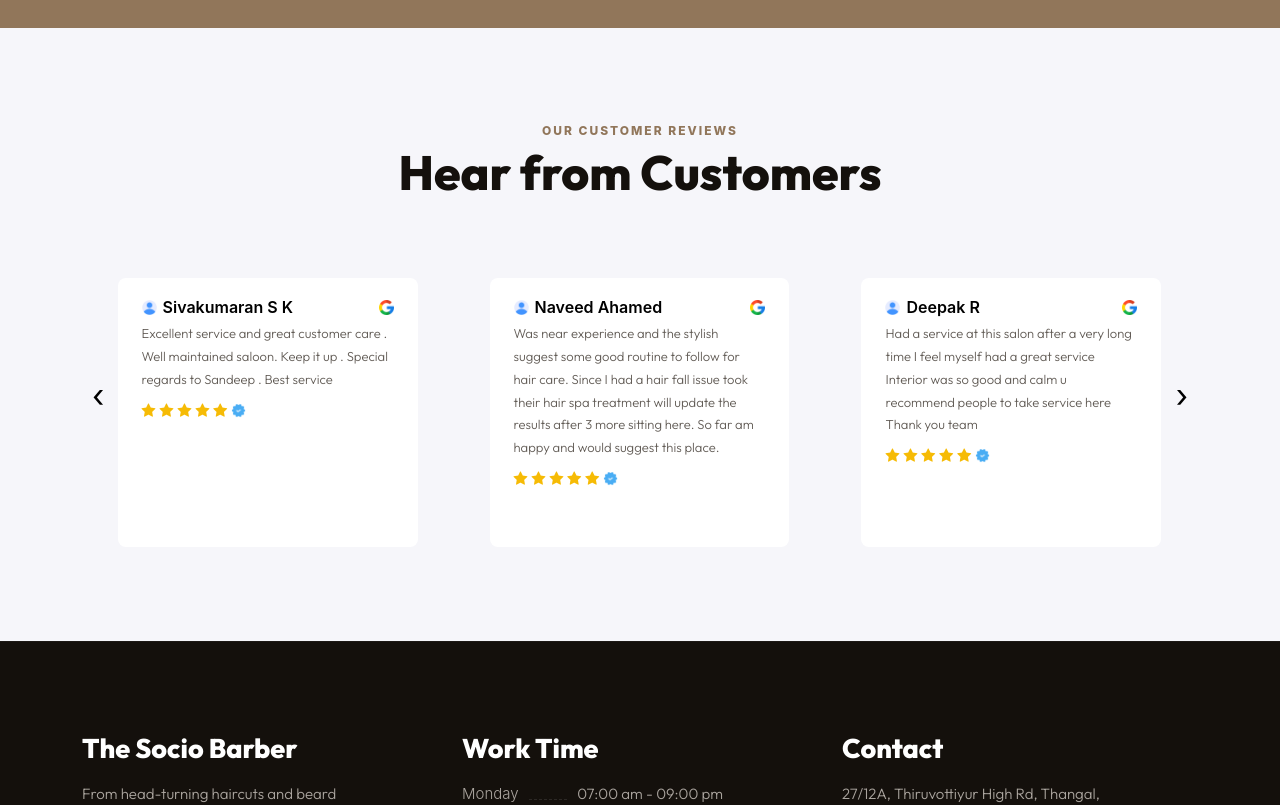
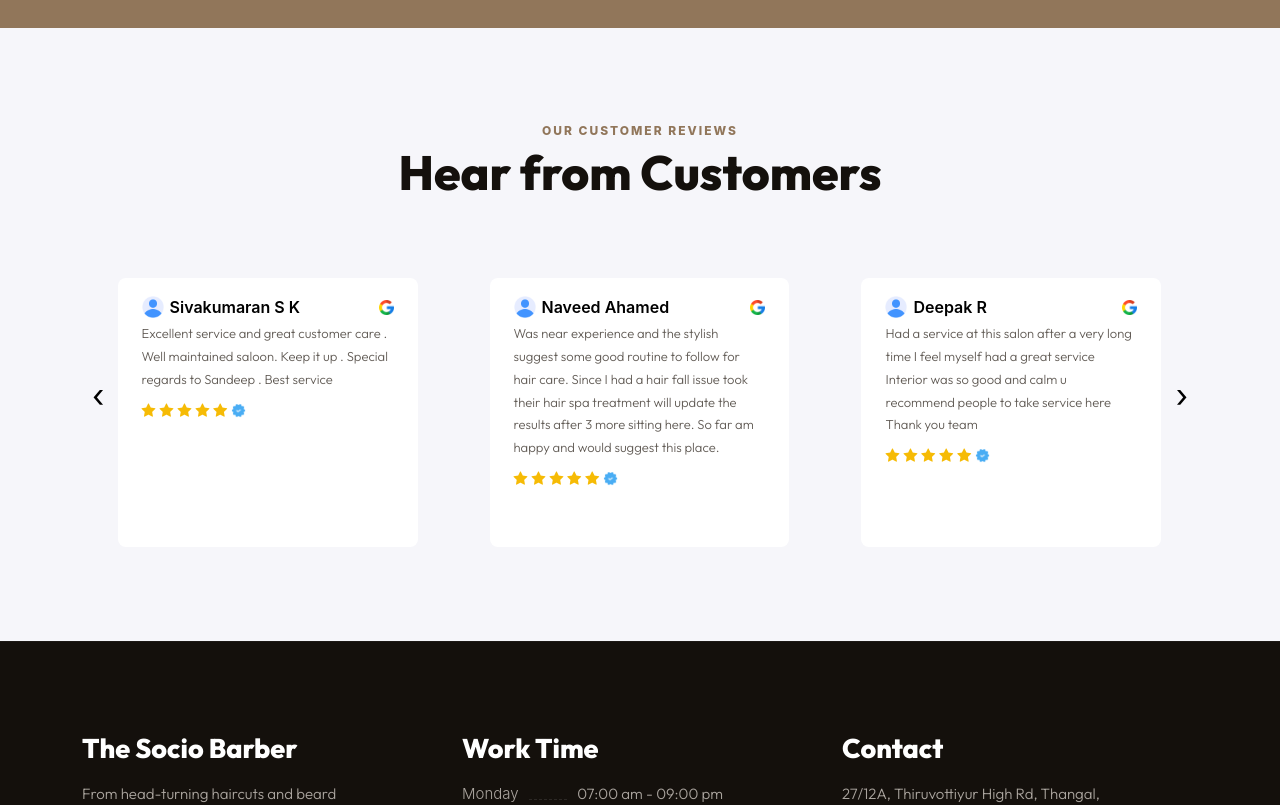
Before and after one commit to sfaizal88/mybarber, a React (Create React App) app: page /#/ in a window 1280 px wide. Shown: the part 4379-5184 px from the top of the page. Built offline with nearby package versions, Linux system fonts and the light colour scheme; a web font is replaced by a local one.

Commit message:
User profile image change

```diff
--- a/src/view/organisms/customerReview/index.tsx
+++ b/src/view/organisms/customerReview/index.tsx
@@ -81,7 +81,7 @@ const ReviewCarousel = () => {
                         <div className="review-box">
                             <div className="review-row">
                                 <div className="title-row">
-                                    <img src={UserImage} alt="Verified" className="google-img"/>
+                                    <img src={UserImage} alt="Verified" className="user-img"/>
                                     <span className="title">{review.author}</span>
                                 </div>
                                 <div style={{width: 50, textAlign: 'right'}}>
--- a/src/view/organisms/customerReview/style.css
+++ b/src/view/organisms/customerReview/style.css
@@ -68,6 +68,10 @@
     width: 15px;
     height: 15px;
   }
+  .review .user-img {
+    width: 22px;
+    height: 22px;
+  }
 
   .prev-button,
   .next-button {
```
